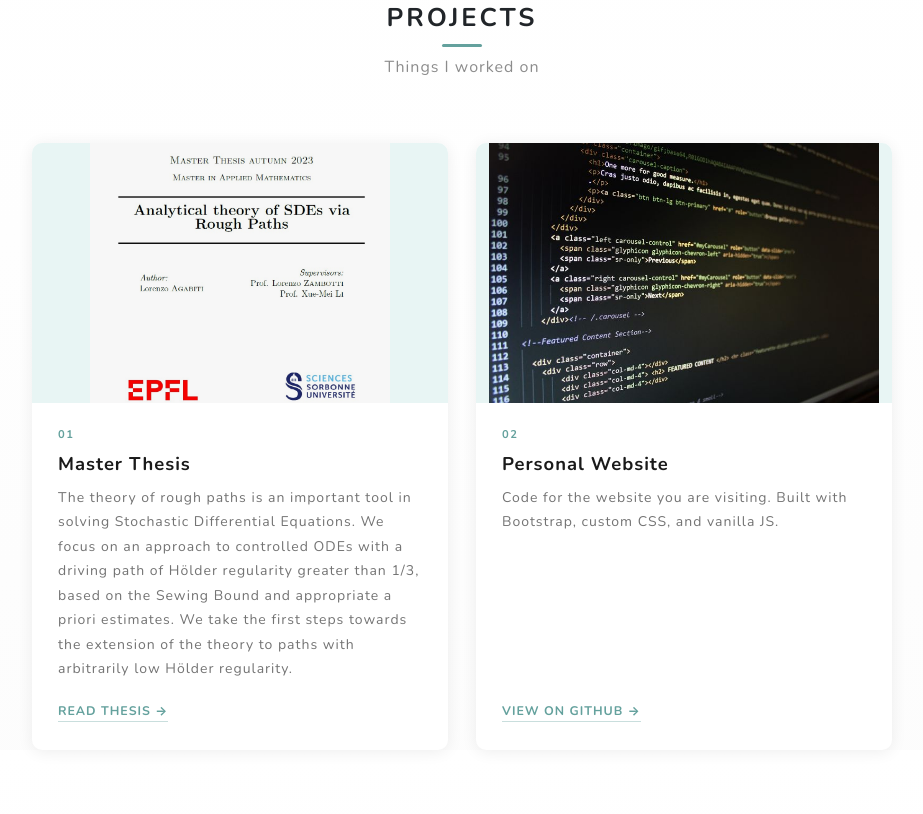
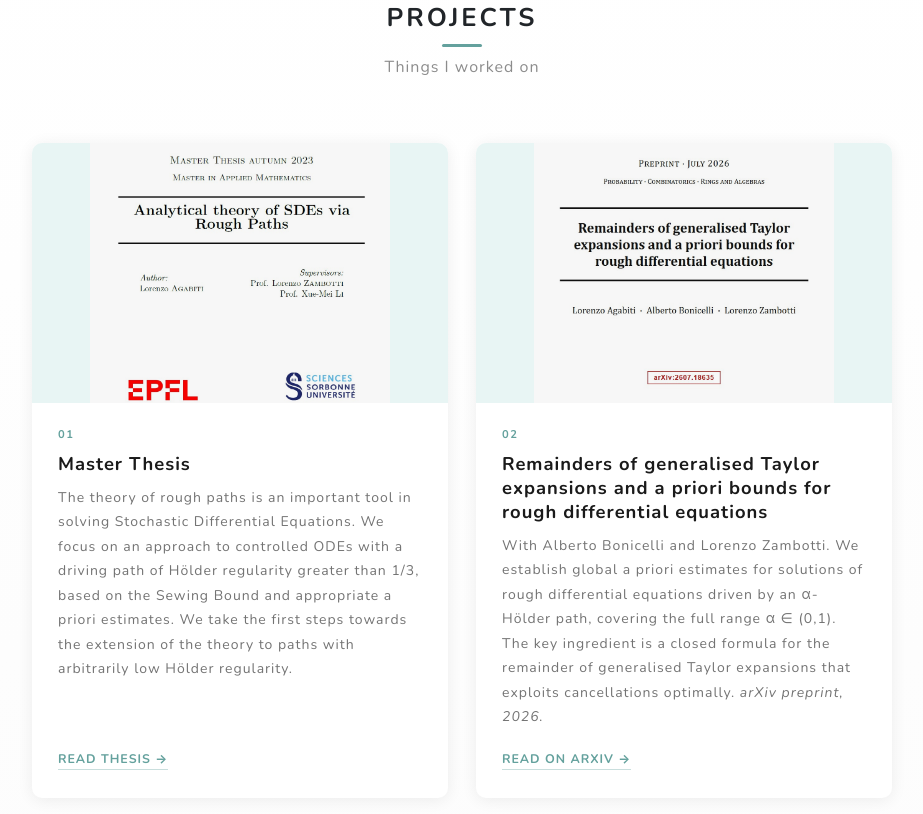
Before and after one commit to LorenzoAgabiti/LorenzoAgabiti.github.io, a plain HTML site: page index.html in a window 1280 px wide. Shown: the part 2546-3360 px from the top of the page, without its empty margins (178-1101 px from the left). Drawn offline with nearby package versions, Linux system fonts and the light colour scheme; animation ran at ten frames a second.

Commit message:
Added paper, modified book file, and movie app

```diff
--- a/index.html
+++ b/index.html
@@ -710,13 +710,32 @@
                         </div>
                     </article>
 
-                    <!-- Card 2 -->
+                    <!-- Card 2: Paper -->
+                    <article class="proj-card">
+                        <div class="proj-card-img">
+                            <img src="assets/img/project_paper.jpg" alt="Remainders of generalised Taylor expansions and a priori bounds for rough differential equations" />
+                        </div>
+                        <div class="proj-card-body">
+                            <span class="proj-card-num">02</span>
+                            <h4 class="proj-card-title">
+                                <a href="https://arxiv.org/abs/2607.18635" target="_blank">
+                                    Remainders of generalised Taylor expansions and a priori bounds for rough differential equations
+                                </a>
+                            </h4>
+                            <p class="proj-card-desc">With Alberto Bonicelli and Lorenzo Zambotti. We establish global a priori estimates for solutions of rough differential equations driven by an α-Hölder path, covering the full range α ∈ (0,1). The key ingredient is a closed formula for the remainder of generalised Taylor expansions that exploits cancellations optimally. <em>arXiv preprint, 2026.</em></p>
+                            <a href="https://arxiv.org/abs/2607.18635" target="_blank" class="proj-card-link">
+                                Read on arXiv <span aria-hidden="true">→</span>
+                            </a>
+                        </div>
+                    </article>
+
+                    <!-- Card 3 -->
                     <article class="proj-card">
                         <div class="proj-card-img">
                             <img src="assets/img/website.jpg" alt="Personal Website" />
                         </div>
                         <div class="proj-card-body">
-                            <span class="proj-card-num">02</span>
+                            <span class="proj-card-num">03</span>
                             <h4 class="proj-card-title">
                                 <a href="https://github.com/LorenzoAgabiti/My-Personal-Website" target="_blank">
                                     Personal Website
@@ -729,13 +748,13 @@
                         </div>
                     </article>
 
-                    <!-- Card 3 temporarily hidden
+                    <!-- Card 4 temporarily hidden
                     <article class="proj-card">
                         <div class="proj-card-img">
                             <img src="assets/img/Math.png" alt="Math Blog" />
                         </div>
                         <div class="proj-card-body">
-                            <span class="proj-card-num">03</span>
+                            <span class="proj-card-num">04</span>
                             <h4 class="proj-card-title">
                                 <a href="Blog/index.html" target="_blank">
                                     Math Blog
@@ -963,7 +982,7 @@
         <div class="fun-hero-bg" style="background-image: url(assets/img/fun_zapping.jpg);"></div>
         <div class="fun-hero-grain"></div>
         <div class="fun-hero-content">
-            <span class="fun-tag">Shiny App · R</span>
+            <span class="fun-tag">Shiny App · Python</span>
             <h3 class="fun-hero-title">
                 <a href="https://lorenzoagabiti.shinyapps.io/choose_movie1/" target="_blank">
                     What should I watch?
```
Also changed, not shown: books.html (+2 -0 lines), assets/img/project_paper.jpg (added).
